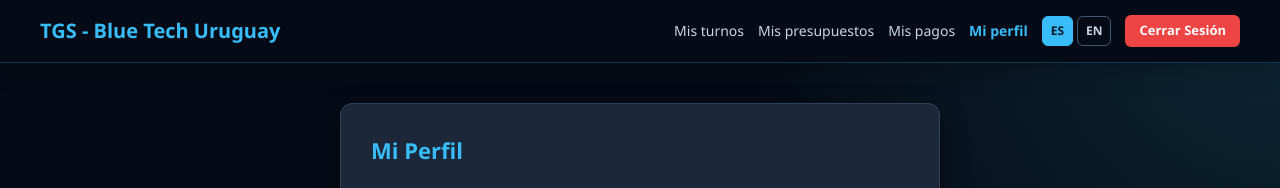
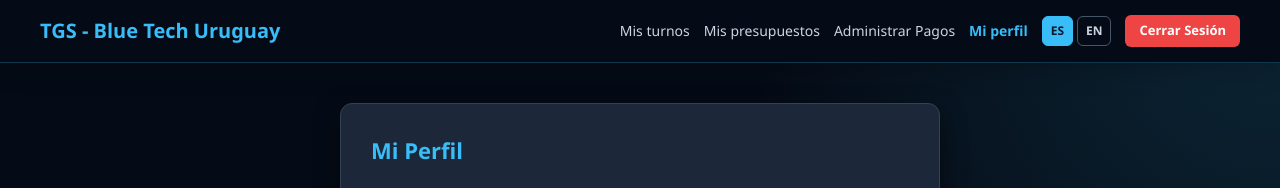
Before and after one commit to ttugol909674-cpu/index, a PHP site: page /perfil.php in a window 1280 px wide. Shown: the top 188 px of the page. Run offline with PHP 8.4, Linux system fonts and the light colour scheme; the visitor is signed in with stand-in values (Sample User, id 1); tables that the repository leaves empty hold one stand-in row (values such as "Sample post").

Commit message:
Evitar el acceso denegado al abrir Mis pagos desde el perfil

```diff
--- a/perfil.php
+++ b/perfil.php
@@ -272,7 +272,16 @@ if ($_SERVER['REQUEST_METHOD'] === 'POST' && isset($_POST['actualizar_perfil']))
         <div class="acciones-cabecera">
             <a href="reservas.php" class="nav-enlace"><?php echo $lang_code === 'en' ? 'My appointments' : 'Mis turnos'; ?></a>
             <a href="presupuestos.php" class="nav-enlace"><?php echo $lang_code === 'en' ? 'My budgets' : 'Mis presupuestos'; ?></a>
-            <a href="pagos_cliente.php" class="nav-enlace"><?php echo $lang_code === 'en' ? 'My payments' : 'Mis pagos'; ?></a>
+            <?php
+            # El cliente ve sus propios pagos y el taller administra los de
+            # todos: cada rol tiene que ir a su propia pantalla.
+            $es_cliente = (rolActual() === 'cliente');
+            $url_pagos = $es_cliente ? 'pagos_cliente.php' : 'administrar_pagos.php';
+            $texto_pagos = $lang_code === 'en'
+                ? ($es_cliente ? 'My payments' : 'Manage payments')
+                : ($es_cliente ? 'Mis pagos' : 'Administrar Pagos');
+            ?>
+            <a href="<?php echo $url_pagos; ?>" class="nav-enlace"><?php echo $texto_pagos; ?></a>
             <a href="perfil.php" class="nav-enlace activo"><?php echo $lang_code === 'en' ? 'My profile' : 'Mi perfil'; ?></a>
             <!-- Selector de idioma de la pantalla de perfil -->
             <div class="language-selector" aria-label="Language selector">
```
